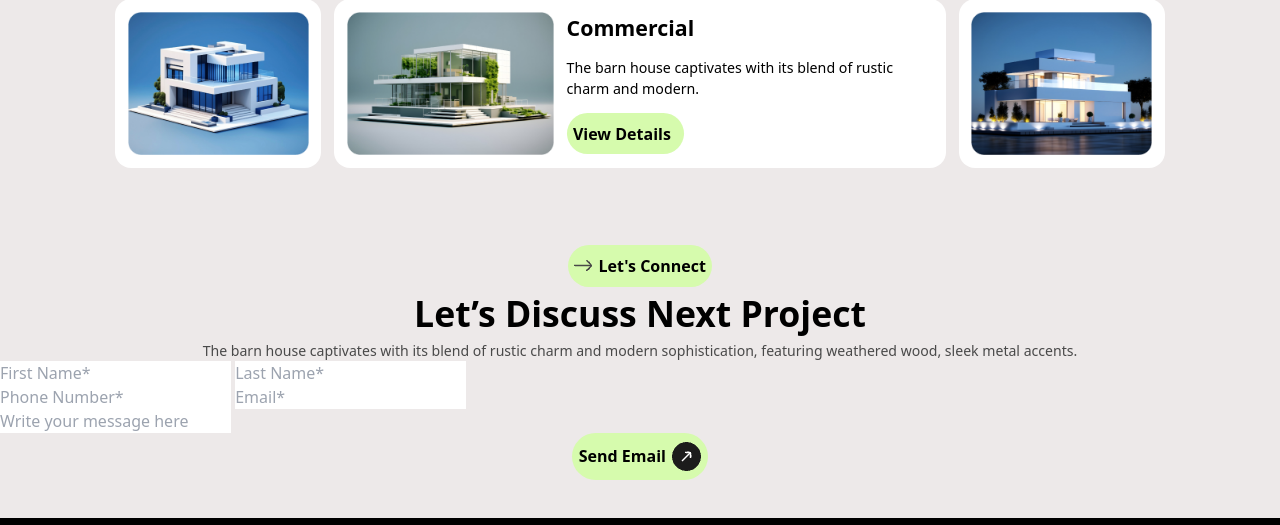
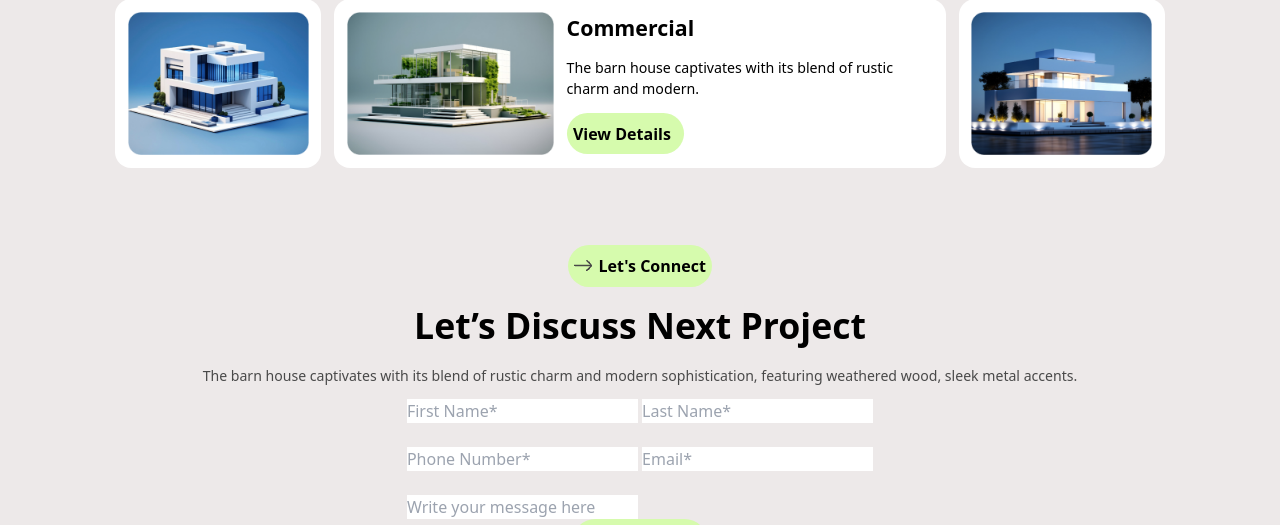
Before and after one commit to aaliahammedpriom/B10A3, a plain HTML site: page index.html in a window 1280 px wide. Shown: the part 2151-2676 px from the top of the page. Drawn offline with nearby package versions, Linux system fonts and the light colour scheme.

Commit message:
from edit

```diff
--- a/index.html
+++ b/index.html
@@ -275,7 +275,7 @@
          </section>
 
          <!-- container 4 -->
-          <section class="py-[3vw]">
+          <section class="flex flex-col gap-[1vw] m-auto w-[82%] py-[3vw]">
             <!-- button -->
             <div class="flex justify-center">
                 <button class="flex items-center gap-[.5vw] text[1.39vw] font-extrabold bg-[#d6fbad]  rounded-3xl px-[.5vw] py-[0.7vw]">
@@ -291,14 +291,20 @@
              <p class="max-sm:text-[3.73vw] text-center text-[1.1vw] font-medium text-[#494949]">
                 The barn house captivates with its blend of rustic charm and modern sophistication, featuring weathered wood, sleek metal accents.
              </p>
-             <form action="">
-                <input type="text" name="text" id="first-name" placeholder="First Name*">
-                <input type="text" name="" id="last-name" placeholder="Last Name*">
+             <form class="flex flex-col justify-center m-auto" action="">
+                <div >
+                    <input type="text" name="text" id="first-name" placeholder="First Name*">
+                    <input type="text" name="" id="last-name" placeholder="Last Name*">
+                </div>
                 <br>
-                <input type="number" name="number" id="number" placeholder="Phone Number*">
-                <input type="email" name="email" id="email" placeholder="Email*">
+                <div>
+                    <input type="number" name="number" id="number" placeholder="Phone Number*">
+                    <input type="email" name="email" id="email" placeholder="Email*">
+                </div>
                 <br>
-                <input type="text" name="meggage" id="message" placeholder="Write your message here">
+                <div>
+                    <input type="text" name="meggage" id="message" placeholder="Write your message here">
+                </div>
                 <div class="flex justify-center">
                     <button class="flex items-center gap-[.5vw] text[1.39vw] font-extrabold bg-[#d6fbad]  rounded-3xl px-[.5vw] py-[0.7vw]">
                         Send Email
```
